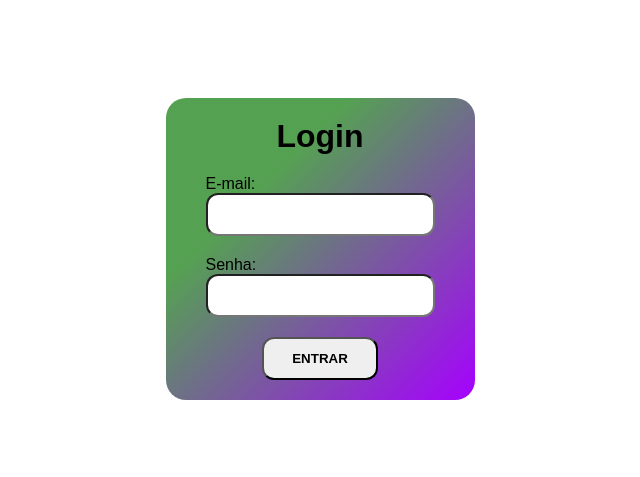
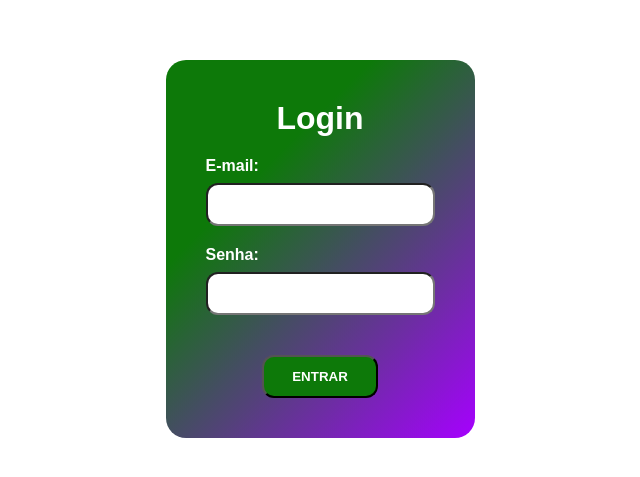
Before and after one commit to vanriwerson/desafio-tela-de-login, a plain HTML site: page index.html in a window 1280 px wide. Shown: the part 151-628 px from the top of the page, without its empty margins (320-960 px from the left). Drawn offline with Linux system fonts and the light colour scheme.

Commit message:
style: finishing form interation styling

```diff
--- a/style.css
+++ b/style.css
@@ -15,7 +15,7 @@ body {
 
 form {
   align-items: center;
-  background: linear-gradient(135deg, rgba(13,121,9,0.7) 30%, rgba(166,0,255,1) 100%);
+  background: linear-gradient(135deg, rgb(13,121,9) 30%, rgba(166,0,255,1) 100%);
   border-radius: 20px;
   display: flex;
   flex-direction: column;
@@ -24,11 +24,15 @@ form {
 }
 
 h1 {
-  margin-bottom: 20px;
+  color: #fff;
+  margin: 20px auto;
 }
 
 label {
   align-self: flex-start;
+  color: #fff;
+  font-weight: bold;
+  margin-bottom: 8px;
 }
 
 input {
@@ -38,8 +42,22 @@ input {
 }
 
 button {
+  background-color: rgb(13,121,9);
   border-radius: 12px;
+  color: #fff;
+  cursor: pointer;
   font-weight: bold;
+  margin: 20px auto;
   padding: 12px 28px;
   text-transform: uppercase;
+  transition: all 0.3s ease;
 }
+
+button:hover {
+  background-color: #fff;
+  color: rgb(13,121,9);
+}
+
+button:active {
+  transform: scale(0.9);
+}
```
